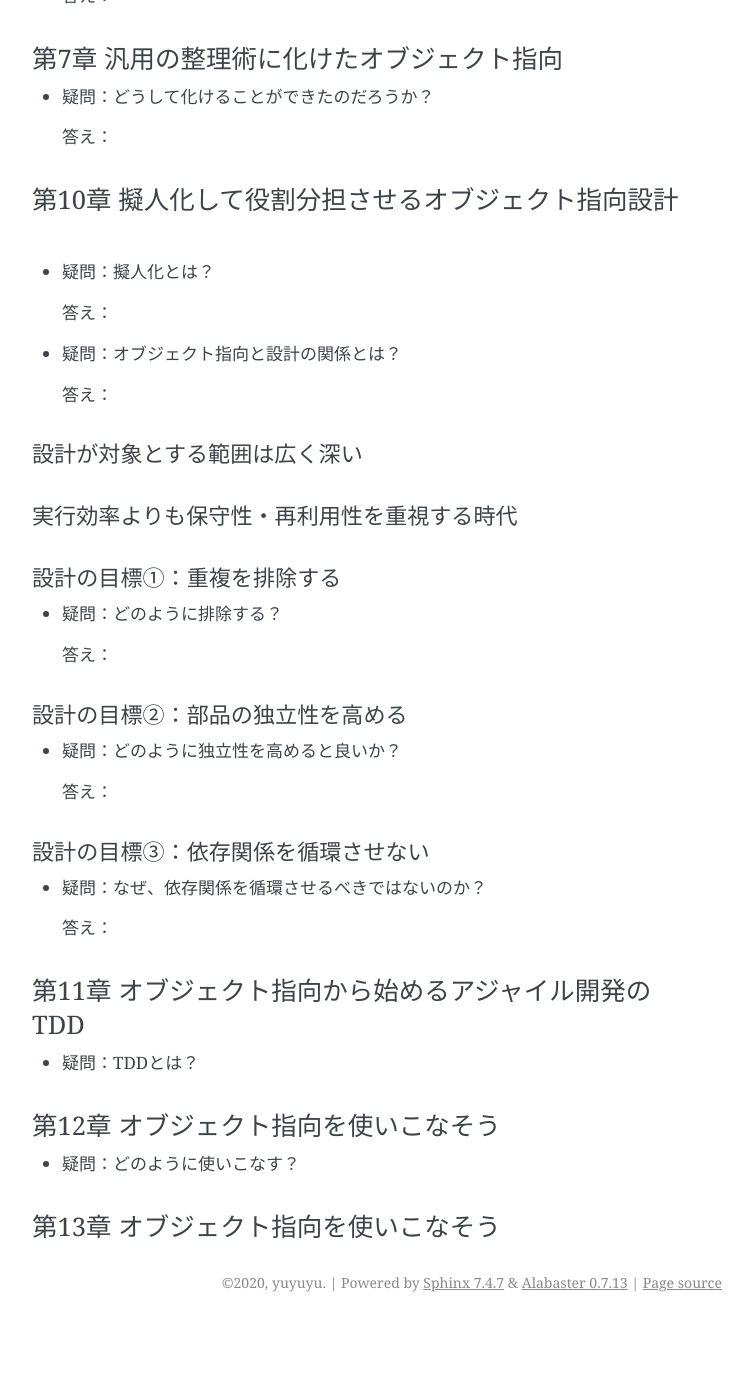
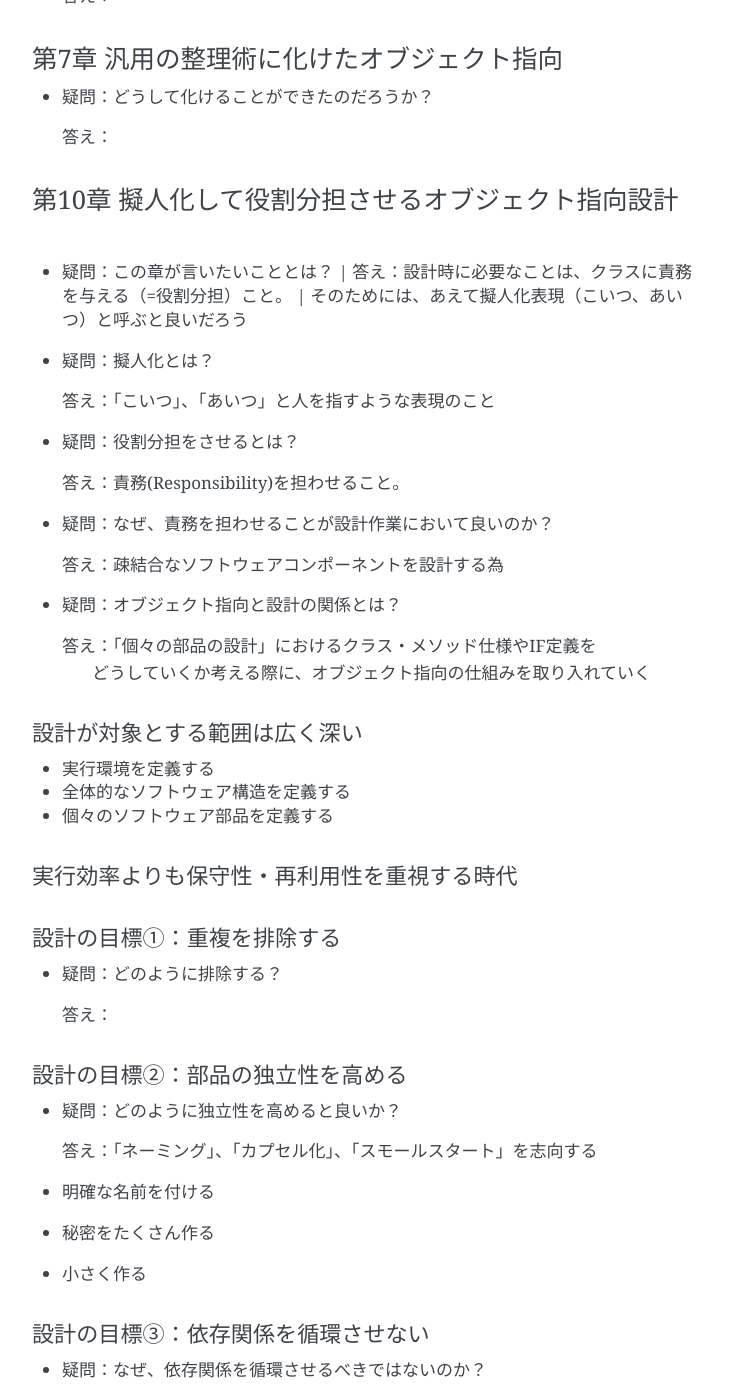
Before and after one commit to yuyuyu0706/sphinx, a Sphinx documentation site: the page built from sphinx/source/work/page06_object.rst, in a window 1280 px wide and 1400 px high, scrolled down 1138 px. Shown: the whole window, without its empty margins (388-1140 px from the left). Built offline with Sphinx 7.4.7, drawn with Linux system fonts in a browser that asks for light colours; pages that are not in the unit, such as notebooks, are missing from menus; before the commit the page ends 2460 px from its top, so only the background shows below that.

Commit message:
auto commit

```diff
--- a/sphinx/source/work/page06_object.rst
+++ b/sphinx/source/work/page06_object.rst
@@ -53,17 +53,33 @@
 
 第10章 擬人化して役割分担させるオブジェクト指向設計
 ****************************************************
+* 疑問：この章が言いたいこととは？
+  | 答え：設計時に必要なことは、クラスに責務を与える（=役割分担）こと。
+  |     そのためには、あえて擬人化表現（こいつ、あいつ）と呼ぶと良いだろう
+
 * 疑問：擬人化とは？
 
-  答え：
+  | 答え：「こいつ」、「あいつ」と人を指すような表現のこと
+
+* 疑問：役割分担をさせるとは？
+
+  答え：責務(Responsibility)を担わせること。
+
+* 疑問：なぜ、責務を担わせることが設計作業において良いのか？
+
+  答え：疎結合なソフトウェアコンポーネントを設計する為
 
 * 疑問：オブジェクト指向と設計の関係とは？
 
-  答え：
+  答え：「個々の部品の設計」におけるクラス・メソッド仕様やIF定義を
+      どうしていくか考える際に、オブジェクト指向の仕組みを取り入れていく
 
 
 設計が対象とする範囲は広く深い
 --------------------------------------------
+* 実行環境を定義する
+* 全体的なソフトウェア構造を定義する
+* 個々のソフトウェア部品を定義する
 
 実行効率よりも保守性・再利用性を重視する時代
 --------------------------------------------
@@ -79,7 +95,11 @@
 --------------------------------------------
 * 疑問：どのように独立性を高めると良いか？
 
-  答え：
+  答え：「ネーミング」、「カプセル化」、「スモールスタート」を志向する
+
+* 明確な名前を付ける
+* 秘密をたくさん作る
+* 小さく作る
 
 
 設計の目標③：依存関係を循環させない
```
